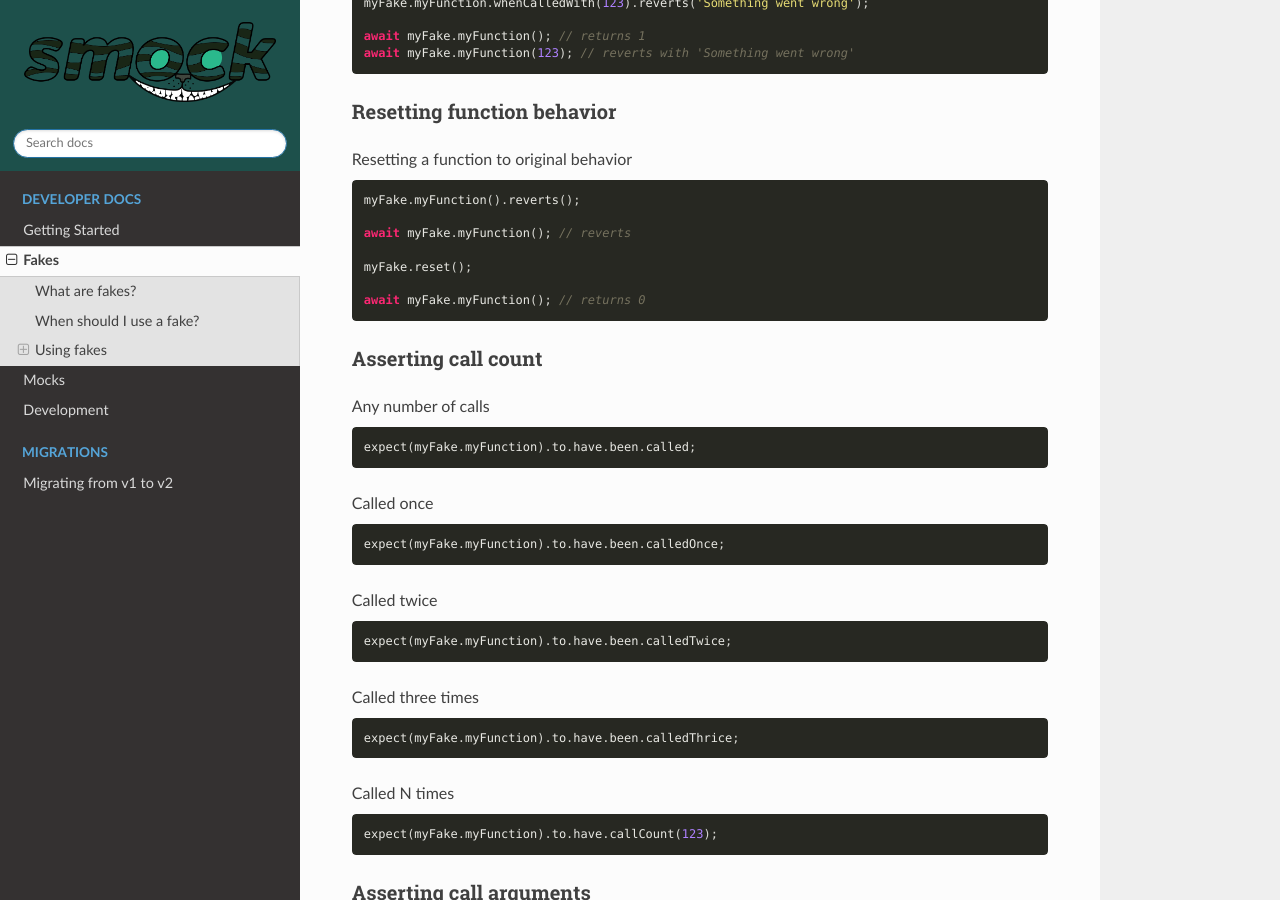
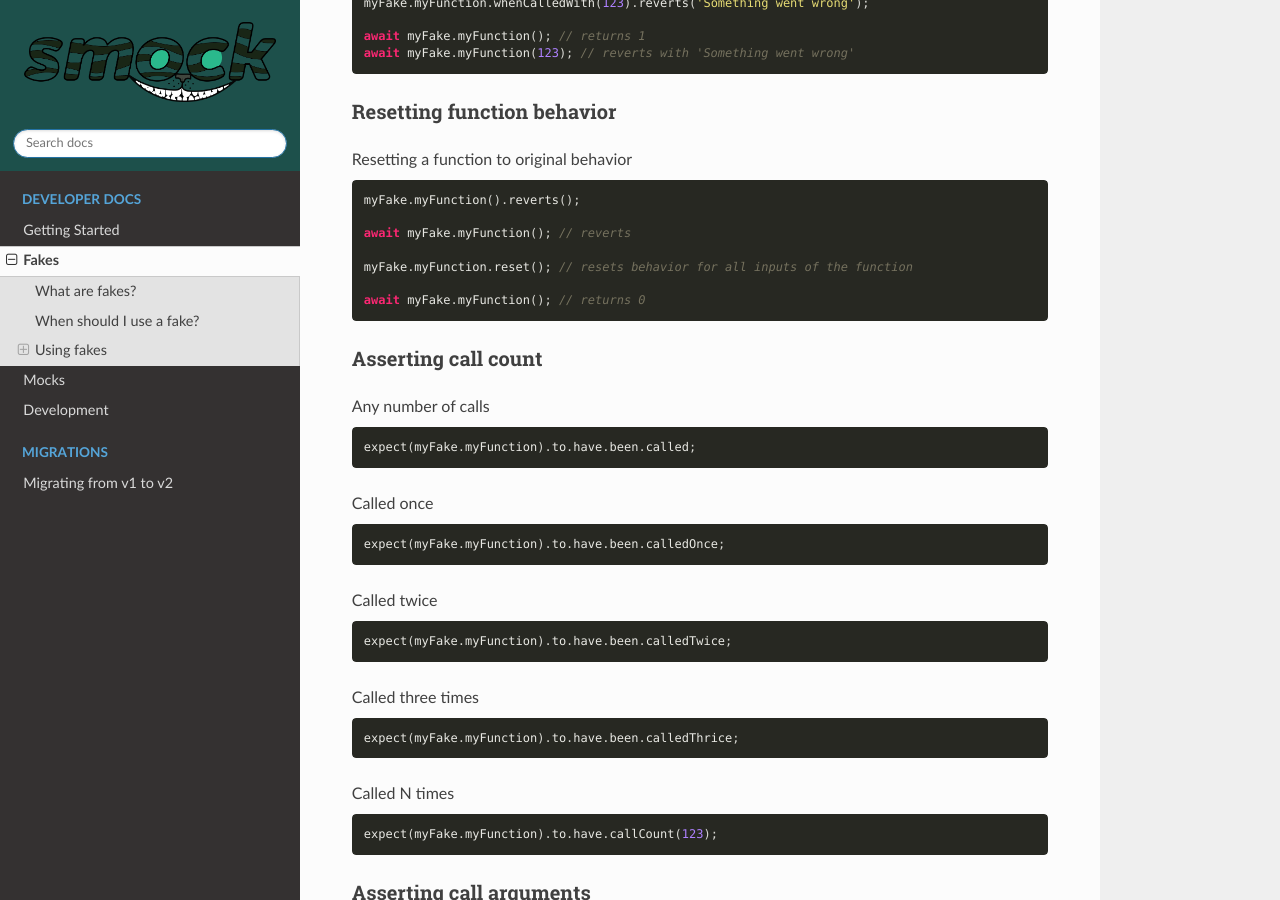
Before and after one commit to defi-wonderland/smock, a Sphinx documentation site: the page built from docs/source/fakes.rst, in a window 1280 px wide and 900 px high, scrolled down 3551 px. Built offline with Sphinx 7.4.7 and the Read the Docs theme 2.0.0, drawn with Linux system fonts in a browser that asks for light colours.

Commit message:
docs: fix reset() syntax

```diff
--- a/docs/source/fakes.rst
+++ b/docs/source/fakes.rst
@@ -235,7 +235,7 @@ Resetting a function to original behavior
 
   await myFake.myFunction(); // reverts
 
-  myFake.reset();
+  myFake.myFunction.reset(); // resets behavior for all inputs of the function
 
   await myFake.myFunction(); // returns 0
 
```
